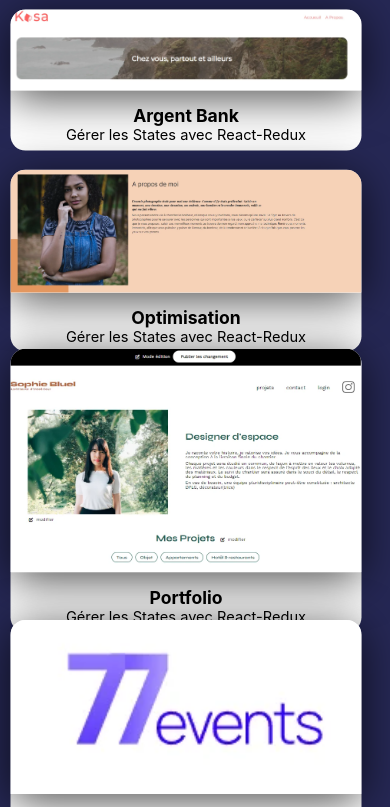
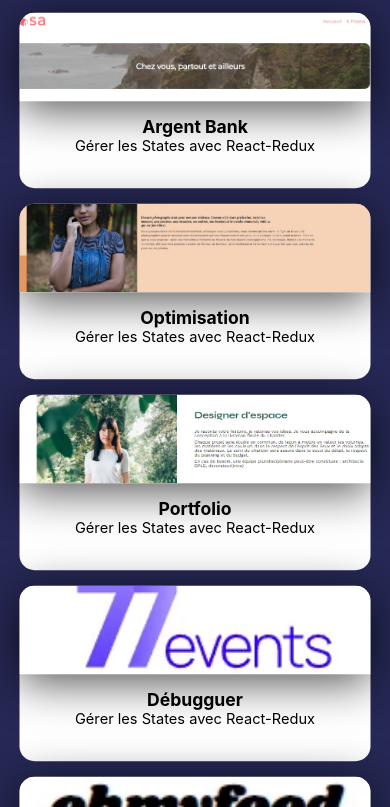
Before and after one commit to wufo121/portfolio, a React app: page / in a window 390 px wide. Shown: the part 1253-2060 px from the top of the page. Built offline with nearby package versions, Linux system fonts and the light colour scheme.

Commit message:
card Realisation

```diff
--- a/src/Components/CardRealisation/CardRealisation.scss
+++ b/src/Components/CardRealisation/CardRealisation.scss
@@ -8,7 +8,7 @@
     flex-direction: column;
     align-items: center;
     width: 100%;
-    height: 15%;
+    height: 15vw;
     background-color: white;
     border-radius: 20px;
 
@@ -22,7 +22,7 @@
     img{
         border-radius: 20px 20px 0px 0px;
         width: 100%;
-        height: 10%;
+        height: 7vw;
         object-fit:cover;
         margin:0 0.5em;
         margin-bottom: 10px;
@@ -48,12 +48,13 @@
         scale: 1.5;
         margin-bottom: 10vw;
         margin-top: 5vw;
-        left:3%;
+        left:6.5%;
+        height: 30vw;
 
         img{
             border-radius: 10px 10px 0px 0px;
             width: 100%;
-            height: 10%;
+            height: 15vw;
             object-fit:cover;
             margin:0 0.5em;
             margin-bottom: 10px;
```
